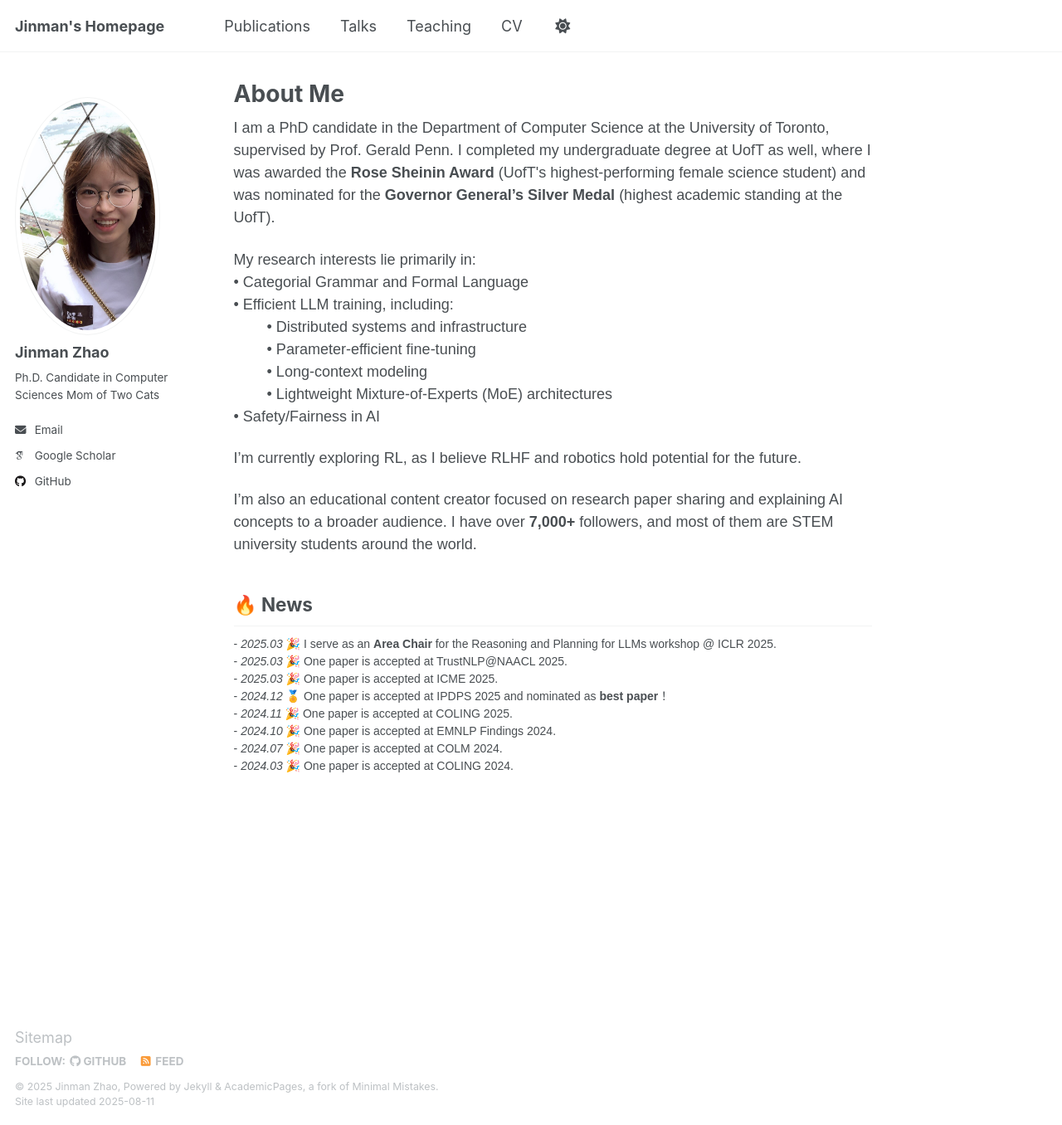
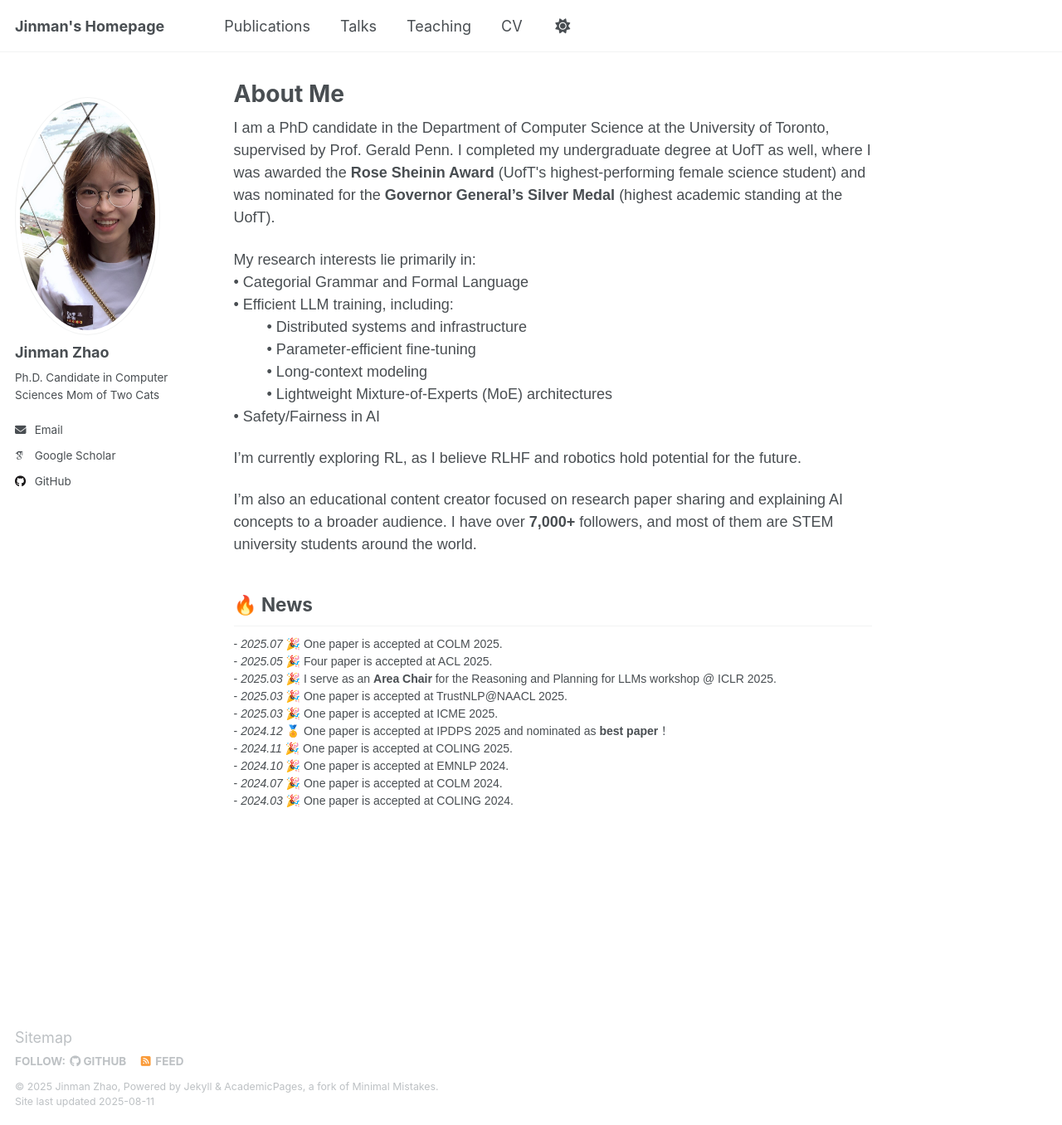
Before and after one commit to zhaojinm/zhaojinm.github.io, a Jekyll site: the page built from _pages/about.md, in a window 1280 px wide and 1356 px high. Shown: the whole window at 83% size. Built offline with Jekyll 4.4.1, drawn with Linux system fonts in a browser that asks for light colours; some web fonts are replaced.

Commit message:
Update about.md

```diff
--- a/_pages/about.md
+++ b/_pages/about.md
@@ -35,12 +35,14 @@ redirect_from:
 ## 🔥 News
 
 <div style="font-size: 14px; font-family: 'Arial';">
+- <i>2025.07</i> 🎉 One paper is accepted at COLM 2025.<br>
+- <i>2025.05</i> 🎉 Four paper is accepted at ACL 2025.<br>
 - <i>2025.03</i> 🎉 I serve as an <strong>Area Chair</strong> for the Reasoning and Planning for LLMs workshop @ ICLR 2025.<br>
 - <i>2025.03</i> 🎉 One paper is accepted at TrustNLP@NAACL 2025.<br>
 - <i>2025.03</i> 🎉 One paper is accepted at ICME 2025.<br>
 - <i>2024.12</i> 🏅 One paper is accepted at IPDPS 2025 and nominated as <strong>best paper</strong>！<br>
 - <i>2024.11</i> 🎉 One paper is accepted at COLING 2025.<br>
-- <i>2024.10</i> 🎉 One paper is accepted at EMNLP Findings 2024.<br>
+- <i>2024.10</i> 🎉 One paper is accepted at EMNLP 2024.<br>
 - <i>2024.07</i> 🎉 One paper is accepted at COLM 2024.<br>
 - <i>2024.03</i> 🎉 One paper is accepted at COLING 2024.<br>
 </div>
```
